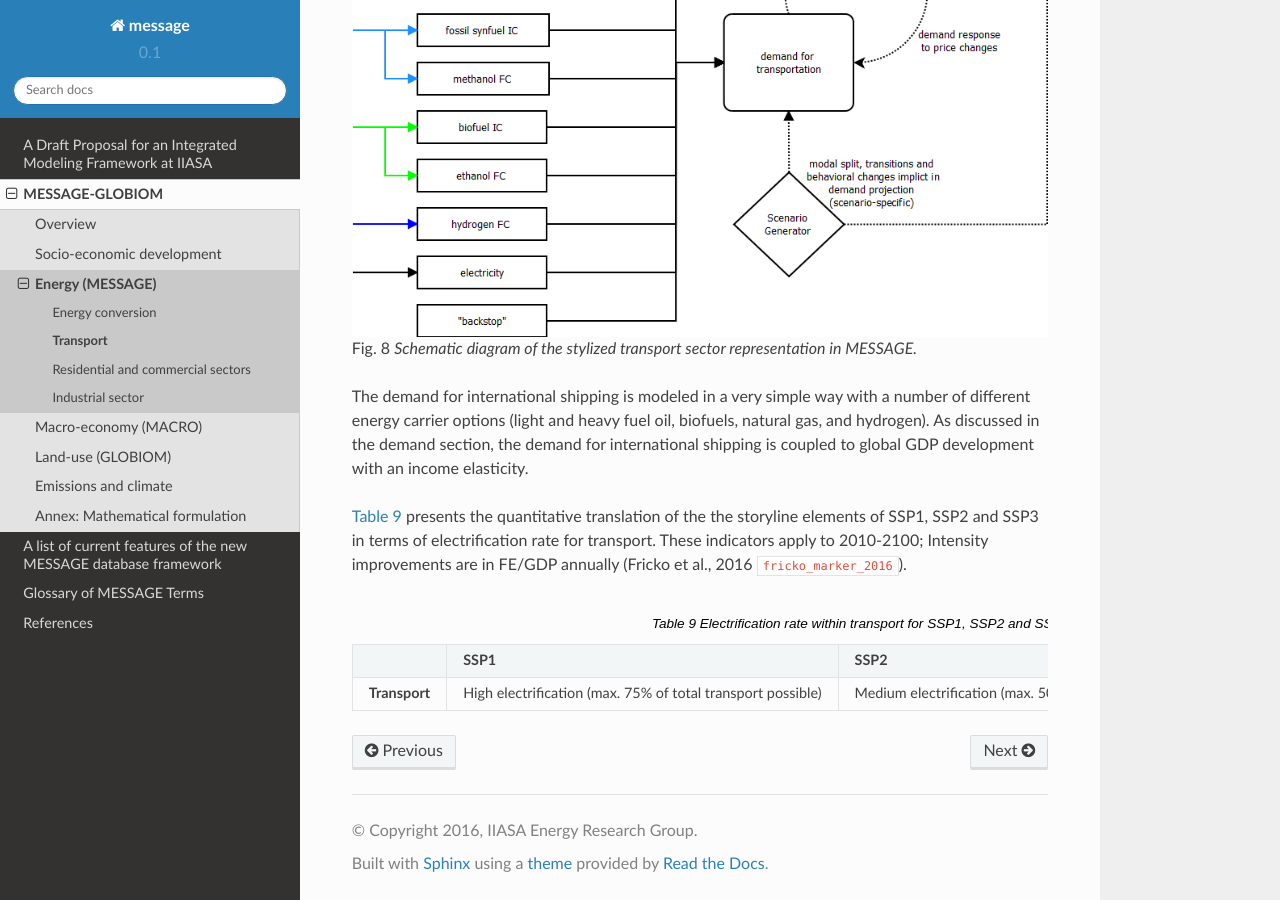
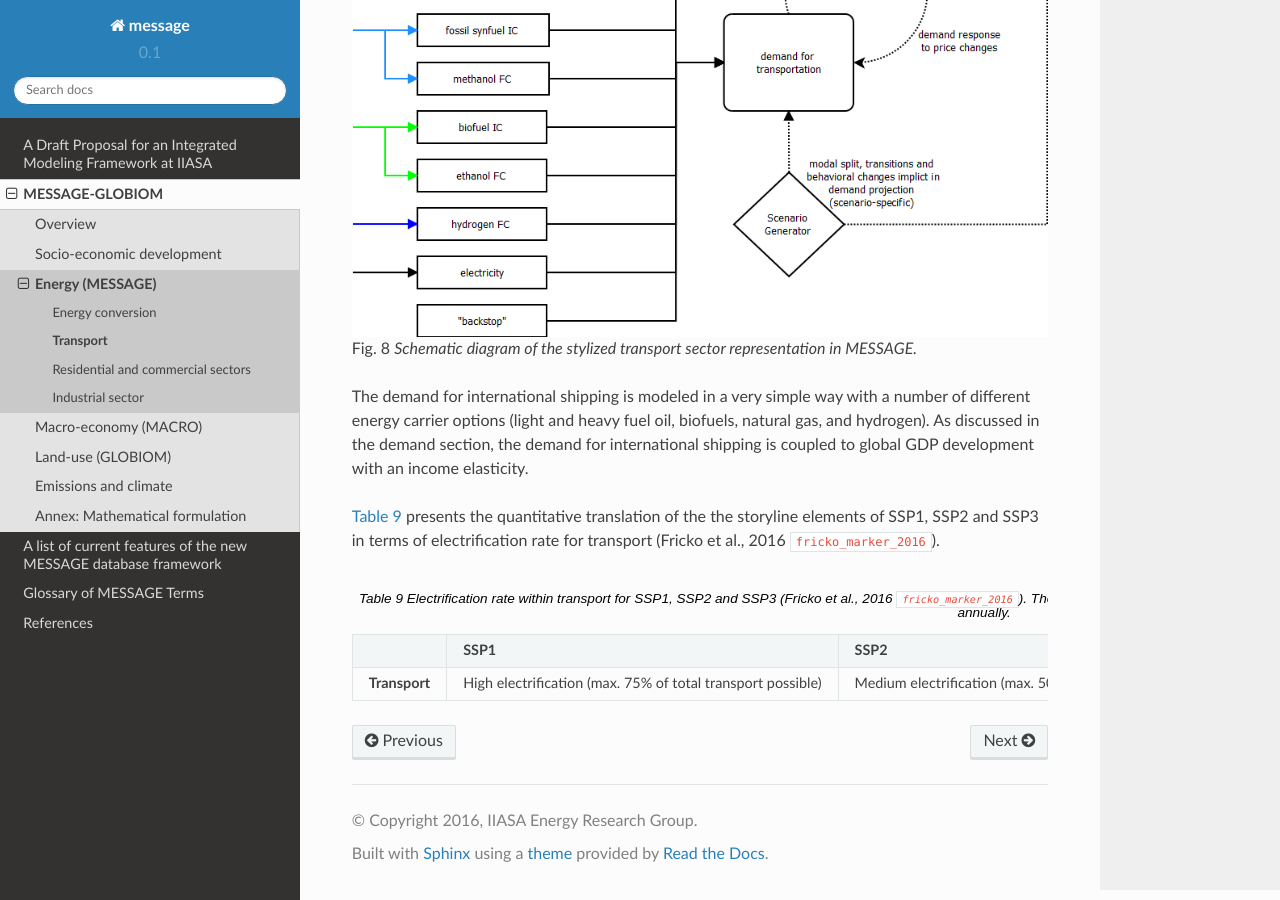
Before and after one commit to iiasa/message_doc, a Sphinx documentation site: the page built from source/message_globiom/energy/transport.rst, in a window 1280 px wide and 900 px high, scrolled down 1037 px. Built offline with Sphinx 7.4.7 and the Read the Docs theme 2.0.0, drawn with Linux system fonts in a browser that asks for light colours; pages that are not in the unit, such as notebooks, are missing from menus; cross-references to code outside the pages are shown as plain code.

Commit message:
Update transport.rst

```diff
--- a/source/message_globiom/energy/transport.rst
+++ b/source/message_globiom/energy/transport.rst
@@ -15,10 +15,10 @@
 
 The demand for international shipping is modeled in a very simple way with a number of different energy carrier options (light and heavy fuel oil, biofuels, natural gas, and hydrogen). As discussed in the demand section, the demand for international shipping is coupled to global GDP development with an income elasticity.
 
-:numref:`tab-trans` presents the quantitative translation of the the storyline elements of SSP1, SSP2 and SSP3 in terms of electrification rate for transport. These indicators apply to 2010-2100; Intensity improvements are in FE/GDP annually (Fricko et al., 2016 :cite:`fricko_marker_2016`).
+:numref:`tab-trans` presents the quantitative translation of the the storyline elements of SSP1, SSP2 and SSP3 in terms of electrification rate for transport (Fricko et al., 2016 :cite:`fricko_marker_2016`).
 
 .. _tab-trans:
-.. table:: Electrification rate within transport for SSP1, SSP2 and SSP3 (Fricko et al., 2016 :cite:`fricko_marker_2016`)
+.. table:: Electrification rate within transport for SSP1, SSP2 and SSP3 (Fricko et al., 2016 :cite:`fricko_marker_2016`). The indicators apply to 2010-2100; Intensity improvements are presented in Final Energy (FE)/GDP annually.
 
    +---------------+----------------------------------------+----------------------------------------+---------------------------------------+
    |               | **SSP1**                               | **SSP2**                               | **SSP3**                              |
```
